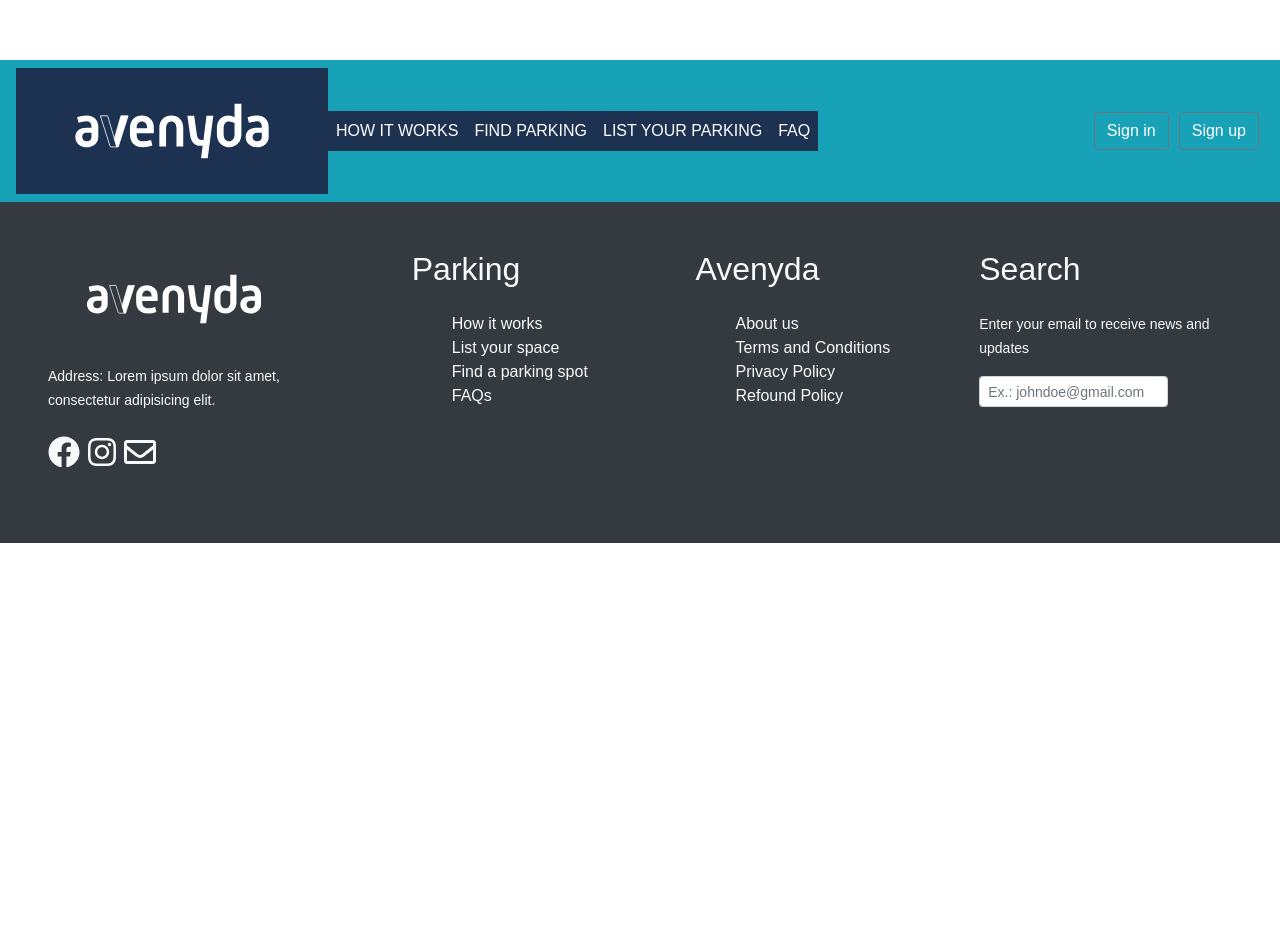
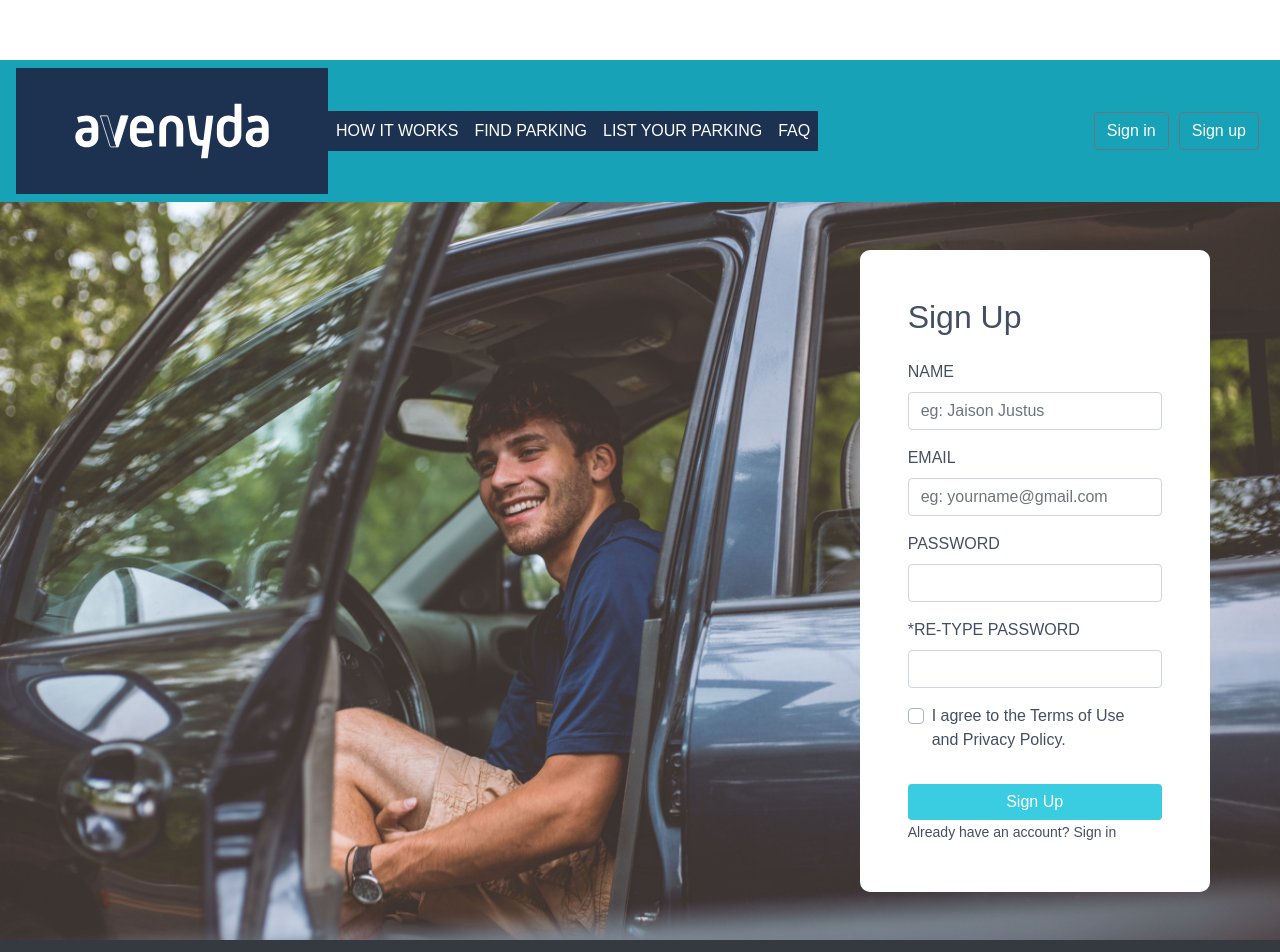
Before and after one commit to iamharmangill/langara-avenyda, a Vue app: page /signup in a window 1280 px wide. Shown: the top 952 px of the page. Before the commit the page ends 800 px from the top, so only its background shows below. Built offline with nearby package versions, Linux system fonts and the light colour scheme; a web font is replaced by a local one.

Commit message:
Add SignIn, SignUp and Verification components

```diff
--- a/src/components/Navbar.vue
+++ b/src/components/Navbar.vue
@@ -34,7 +34,7 @@
         </div> -->
 
         <div class="SignAlign">
-        <b-button @click="goProfile" class="signIN">Sign in</b-button>
+        <b-button @click="goSignIn" class="signIN">Sign in</b-button>
 
         <!-- <b-form-checkbox id="checkbox1"
                      v-model="status"
@@ -44,7 +44,7 @@
     </b-form-checkbox> -->
         </div>
         <div>
-            <b-button @click="goProfile" class="signUP">Sign up</b-button>
+            <b-button @click="goSignUp" class="signUP">Sign up</b-button>
         </div>
 
 
@@ -77,6 +77,12 @@ export default {
         },
         goProfile(){
             this.$router.push({ name: 'Profile'})
+        },
+        goSignIn(){
+            this.$router.push({ name: 'SignIn'})
+        },
+        goSignUp(){
+            this.$router.push({ name: 'SignUp'})
         }
     }
 }
--- /dev/null
+++ b/src/components/SignIn.vue
@@ -0,0 +1,84 @@
+<template>
+  <b-container id="signin" fluid>
+    <b-row class="px-5" align-h="center">
+      <b-form class="p-5 my-5 text-left bform">
+        <h2 class="mb-4">Sign In</h2>
+        <b-form-group id="email-group"
+                      label="EMAIL"
+                      label-for="email"
+                      class="mb-4">
+          <b-form-input id="email"
+                        type="email"
+                        required
+                        placeholder="ex.: jason@jatcar.com">
+          </b-form-input>
+        </b-form-group>
+        <b-form-group id="password-group"
+                      label="PASSWORD"
+                      label-for="password">
+          <b-form-input id="password"
+                        type="password"
+                        required>
+          </b-form-input>
+          <a href="#"><small>Forgot password?</small></a>
+        </b-form-group>
+        <b-button type="submit" id="signin-submit-button" class="mt-3">Sign In</b-button>
+        <b-form-group id="terms-group">
+          <b-form-checkbox-group id="terms">
+            <b-form-checkbox value="terms-accepted">Keep me signed in</b-form-checkbox>
+          </b-form-checkbox-group>
+        </b-form-group>
+        <p class="mt-5">New to Avenyda?</p>
+        <b-button type="submit" id="create-account-button" @click="goSignUp">Create an account</b-button>
+      </b-form>
+    </b-row>
+  </b-container>
+</template>
+
+<script>
+  export default {
+    name: 'SignIn',
+    data () {
+      return {}
+    },
+    methods:{
+      goSignUp(){
+          this.$router.push({ name: 'SignUp'})
+      }
+    }
+  }
+</script>
+
+<style scoped>
+  #signin {
+    background: linear-gradient(#1D3150, #3C6387, #3F5D7E);
+  }
+
+  .bform, a, #create-account-button {
+    color: #454F63;
+  }
+
+  .bform {
+    width: 350px;
+    height: auto;
+    background-color: #fff;
+    border-radius: 10px;
+  }
+
+  #signin-submit-button {
+    width: 100%;
+    background-color: #3ACCE1;
+    border: none;
+  }
+
+  #create-account-button {
+    width: 100%;
+    background-color: #fff;
+    border-color: #3ACCE1;
+  }
+
+  p {
+    text-align: center;
+    border-bottom: 1px solid #EBEBEB;
+  }
+</style>
--- /dev/null
+++ b/src/components/SignUp.vue
@@ -0,0 +1,95 @@
+<template>
+  <b-container id="signup" fluid>
+    <b-row class="px-5" align-h="center">
+      <b-col sm="8"></b-col>
+      <b-form class="p-5 my-5 text-left bform">
+        <h2 class="mb-4">Sign Up</h2>
+        <b-form-group id="name-group"
+                      label="NAME"
+                      label-for="name">
+          <b-form-input id="name"
+                        type="text"
+                        required
+                        placeholder="eg: Jaison Justus">
+          </b-form-input>
+        </b-form-group>
+        <b-form-group id="email-group"
+                      label="EMAIL"
+                      label-for="email">
+          <b-form-input id="email"
+                        type="email"
+                        required
+                        placeholder="eg: yourname@gmail.com">
+          </b-form-input>
+        </b-form-group>
+        <b-form-group id="password-group"
+                      label="PASSWORD"
+                      label-for="password">
+          <b-form-input id="password"
+                        type="password"
+                        required>
+          </b-form-input>
+        </b-form-group>
+        <b-form-group id="re-password-group"
+                      label="*RE-TYPE PASSWORD"
+                      label-for="re-password">
+          <b-form-input id="re-password"
+                        type="password"
+                        required>
+          </b-form-input>
+        </b-form-group>
+        <b-form-group id="terms-group">
+          <b-form-checkbox-group id="terms">
+            <b-form-checkbox value="terms-accepted">I agree to the Terms of Use and Privacy Policy.</b-form-checkbox>
+          </b-form-checkbox-group>
+        </b-form-group>
+        <b-button type="submit" id="signup-submit-button" class="mt-3" @click="goVerification">Sign Up</b-button>
+        <small>Already have an account?
+          <a href="#" @click="goSignIn">Sign in</a></small>
+      </b-form>
+    </b-row>
+  </b-container>
+</template>
+
+<script>
+  export default {
+    name: 'SignUp',
+    data () {
+      return {}
+    },
+    methods:{
+      goVerification(){
+          this.$router.push({ name: 'Verification'})
+      },
+      goSignIn(){
+          this.$router.push({ name: 'SignIn'})
+      }
+    }
+  }
+</script>
+
+<style scoped>
+  #signup {
+    background-image: url("../assets/automobile-car-fine-looking-1588073.jpg");
+    background-repeat:no-repeat;
+    background-size:cover;
+    background-position:center;
+  }
+
+  .bform, a {
+    color: #454F63;
+  }
+
+  .bform {
+    width: 350px;
+    height: auto;
+    background-color: #fff;
+    border-radius: 10px;
+  }
+
+  #signup-submit-button {
+    width: 100%;
+    background-color: #3ACCE1;
+    border: none;
+  }
+</style>
--- /dev/null
+++ b/src/components/Verification.vue
@@ -0,0 +1,45 @@
+<template>
+  <b-container id="verification" fluid>
+    <b-row class="px-5" align-h="center">
+      <div class="p-5 my-5 verification-wrapper">
+        <img src="../assets/Logo/logo.svg" alt=""  class="logo-nav">
+        <h2 class="mb-4">You're almost there!</h2>
+        <b-img left src="../assets/Icons/Email.svg" alt="email" />
+      </div>
+    </b-row>
+  </b-container>
+</template>
+
+<script>
+  export default {
+    name: 'Verification',
+    data () {
+      return {}
+    },
+    methods:{
+      goVerification(){
+          this.$router.push({ name: 'Verification'})
+      }
+    }
+  }
+</script>
+
+<style scoped>
+  #verification {
+    background-image: url("../assets/automobile-car-fine-looking-1588073.jpg");
+    background-repeat:no-repeat;
+    background-size:cover;
+    background-position:center;
+  }
+
+  .verification-wrapper, a {
+    color: #454F63;
+  }
+
+  .verification-wrapper {
+    width: 400px;
+    height: auto;
+    background-color: #fff;
+    border-radius: 10px;
+  }
+</style>
--- a/src/router/index.js
+++ b/src/router/index.js
@@ -5,6 +5,9 @@ import Faqs from '@/components/Faqs'
 import Profile from '@/components/Profile'
 import GoogleMap from '@/components/GoogleMap'
 import Contact from '@/components/Contact'
+import SignIn from '@/components/SignIn'
+import SignUp from '@/components/SignUp'
+import Verification from '@/components/Verification'
 
 
 Vue.use(Router)
@@ -36,6 +39,21 @@ export default new Router({
       path: '/contact',
       name: 'Contact',
       component: Contact
+    },
+    {
+      path: '/signin',
+      name: 'SignIn',
+      component: SignIn
+    },
+    {
+      path: '/signup',
+      name: 'SignUp',
+      component: SignUp
+    },
+    {
+      path: '/verification',
+      name: 'Verification',
+      component: Verification
     }
   ]
 })
```
